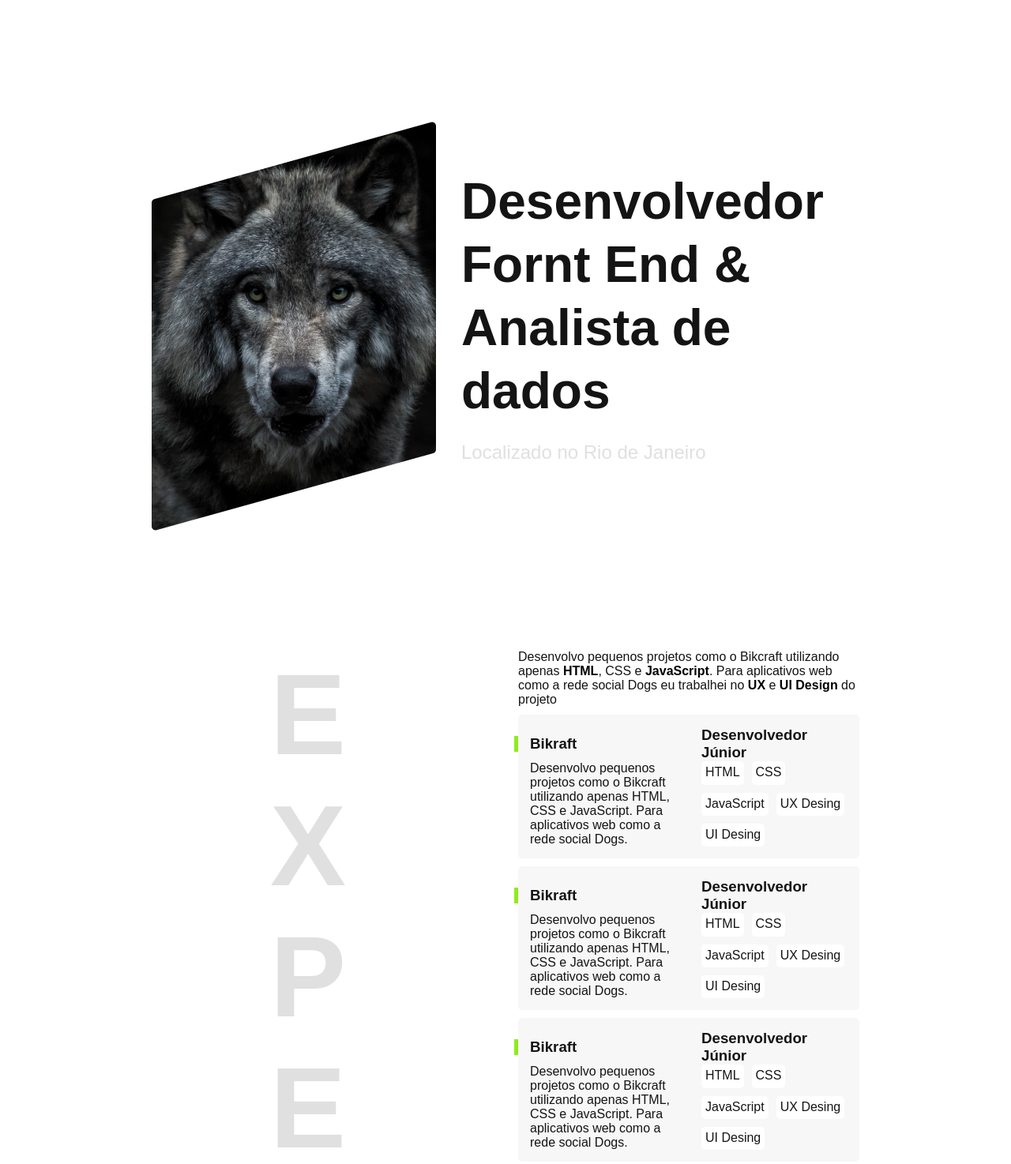
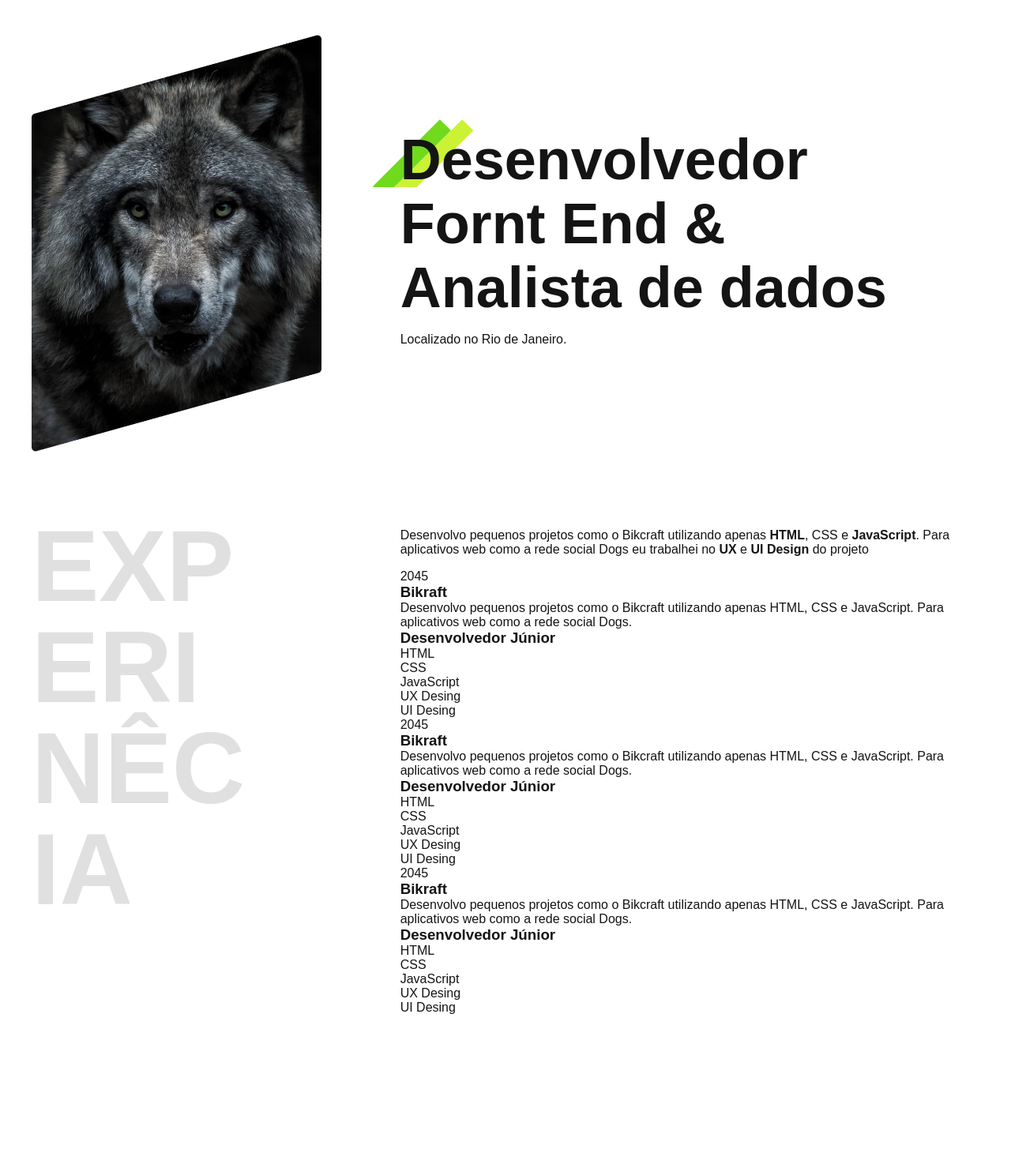
Before and after one commit to RCattoi/portifolio_origamid, a plain HTML site: page index.html in a window 1280 px wide. Shown: the part 144-1618 px from the top of the page at 79% size. After the commit the page ends 1469 px from the top, so only its background shows below. Drawn offline with Linux system fonts and the light colour scheme.

Commit message:
Estilizando a introdução

```diff
--- /dev/null
+++ b/css/experiencia.css
@@ -0,0 +1,12 @@
+.experiencia {
+  max-width: 1200px;
+  padding: 40px 20px;
+  margin: 0 auto;
+  display: grid;
+  grid-template-columns: 1fr 2fr;
+  gap: 100px;
+}
+
+.experiencia .subtitulo {
+  color: #e0e0e0;
+}
--- a/css/global.css
+++ b/css/global.css
@@ -25,3 +25,11 @@ a {
   text-decoration: none;
   color: black;
 }
+
+.subtitulo {
+  font-size: 8rem;
+  text-transform: uppercase;
+  word-break: break-all;
+  line-height: 1;
+  max-width: 4ch;
+}
--- /dev/null
+++ b/css/introducao.css
@@ -0,0 +1,69 @@
+.fotoPerfil {
+  width: 100%;
+  height: 100%;
+  object-fit: cover;
+  object-position: center;
+}
+.introducao {
+  max-width: 1200px;
+  padding: 40px 20px;
+  display: grid;
+  grid-template-columns: 1fr 2fr;
+  gap: 100px;
+  align-items: center;
+  margin: 0 auto;
+}
+
+.introducao h1 {
+  font-size: 4.5rem;
+  line-height: 1.125;
+  /* margin-bottom: 80px; */
+  position: relative;
+}
+
+h1::before {
+  content: " ";
+  display: block;
+  width: 130px;
+  height: 100px;
+  background: url("../img/detalhe.svg") no-repeat;
+  position: absolute;
+  z-index: -1;
+  top: -25px;
+  left: -35px;
+}
+@media (max-width: 1000px) {
+  .introducao h1 {
+    font-size: 3rem;
+  }
+  h1::before {
+    width: 100px;
+    height: 70px;
+    left: -70px;
+  }
+}
+
+@media (max-width: 800px) {
+  .introducao {
+    grid-template-columns: 1fr 1fr;
+    gap: 40px;
+  }
+  .introducao h1 {
+    font-size: 3rem;
+  }
+  h1::before {
+    width: 70px;
+    height: 60px;
+    left: -45px;
+    top: -60px;
+  }
+}
+@media (max-width: 600px) {
+  .introducao img {
+    display: none;
+  }
+  .introducao {
+    grid-template-columns: 1fr;
+    justify-items: center;
+  }
+}
--- a/css/style.css
+++ b/css/style.css
@@ -1,113 +1,4 @@
 @import "./global.css";
 @import "./header.css";
-
-.titulo {
-  margin: 150px auto;
-  display: grid;
-  grid-template-columns: 1fr 1fr;
-  align-items: center;
-  /* justify-content: center; */
-  /* place-content: center; */
-  justify-items: center;
-  column-gap: 2rem;
-}
-
-.titulo img {
-  max-height: 520px;
-  max-width: 360px;
-  align-self: center;
-  row-gap: 2rem;
-}
-
-h1 {
-  text-align: left;
-  font-size: 4rem;
-  margin: 0px 100px 0px 0px;
-  position: relative;
-  line-height: 80px;
-  /* max-width: 2ch; */
-}
-
-h1::before {
-  content: url(./img/detalhe.svg);
-  position: absolute;
-  z-index: -1;
-  top: -30px;
-  left: -50px;
-}
-.experiencia {
-  display: grid;
-  grid-template-columns: 1fr 1fr;
-  column-gap: 2rem;
-}
-h2 {
-  font-size: 9rem;
-  color: #e0e0e0;
-  font-weight: bold;
-  word-break: break-all;
-  padding: 0px 150px;
-  text-transform: uppercase;
-  place-self: center;
-  margin: 0px;
-}
-
-.subtitulo {
-  color: #e0e0e0;
-  font-size: 1.5rem;
-}
-.bold {
-  font-weight: bold;
-}
-.experienciaGeral {
-  max-width: 10ch;
-}
-
-.habilidades {
-  display: grid;
-  grid-template-columns: 1fr 1fr;
-  background-color: #f7f7f7;
-  margin: 10px 0px;
-  padding: 15px;
-  border-radius: 5px;
-  column-gap: 2rem;
-}
-.habilidadeConteudo {
-  grid-row: 2;
-}
-.tags {
-  display: flex;
-  grid-column: 2;
-  grid-row: 2;
-  flex-wrap: wrap;
-  list-style: none;
-  gap: 10px;
-  padding: 0px;
-  margin: 0px;
-}
-.tag {
-  background: white;
-  padding: 5px;
-  border-radius: 5px;
-}
-.habilidadesTitulo {
-  display: flex;
-  align-items: center;
-  position: relative;
-}
-
-.habilidadesTitulo::before {
-  content: " ";
-  display: inline-block;
-  background-color: #90eb1a;
-  height: 20px;
-  width: 5px;
-  position: absolute;
-  left: -20px;
-}
-
-@media (min-width: 1000px) {
-  body {
-    margin: auto 15vw;
-    /* background-color: #90eb1a; */
-  }
-}
+@import "./introducao.css";
+@import "./experiencia.css";
--- a/index.html
+++ b/index.html
@@ -14,27 +14,27 @@
     <img class="marca" src="./img/marca.svg" alt="">
     <nav>
       <ul class="header__menu">
-        <li> <a href="/">Experiência</a></li>
-        <li> <a href="/">Formação</a></li>
-        <li> <a href="/">Contato</a></li>
+        <li> <a href="#experiencia">Experiência</a></li>
+        <li> <a href="#formacao">Formação</a></li>
+        <li> <a href="#contato">Contato</a></li>
       </ul>
     </nav>
   </header>
-  <div class="titulo">
+  <main class="introducao">
     <img class="fotoPerfil" src="./img/perfil.jpg" alt="Foto de perfil">
     <div class="conteudo">
-      <h1> Desenvolvedor Fornt End & Analista de dados</h1>
-      <p class="subtitulo">Localizado no Rio de Janeiro</p>
+      <h1> Desenvolvedor <br> Fornt End & <br> Analista de dados</h1>
+      <p class="localizacao">Localizado no Rio de Janeiro.</p>
     </div>
-  </div>
-  <div class="experiencia">
-    <h2>Experinêcia</h2>
-    <div class="experiencias">
-      <div>
-        <span class="experienciaGeral">Desenvolvo pequenos projetos como o Bikcraft utilizando apenas <a class="bold">HTML</a>, CSS e <a class="bold">JavaScript</a>. Para aplicativos web como a rede social Dogs eu trabalhei no <a class="bold">UX </a>e <a class="bold">UI Design</a> do projeto</span>
-      </div>
+  </main>
+  <section class="experiencia" id="experiencia" aria-label="Experiência">
+    <h2 class="subtitulo">Experinêcia</h2>
+    <div class="experiencia_descrita">
+      <p class="experiencia_texto">Desenvolvo pequenos projetos como o Bikcraft utilizando apenas <strong>HTML</strong>, CSS e <strong>JavaScript</strong>. Para aplicativos web como a rede social Dogs eu trabalhei no <strong>UX </strong>e <strong>UI Design</strong> do projeto</span>
+      </p>
       <div>
         <div class="habilidades">
+          <span class="empresa_ano">2045</span>
           <h3 class="habilidadesTitulo">Bikraft</h3>
           <span class="habilidadeConteudo">Desenvolvo pequenos projetos como o Bikcraft utilizando apenas HTML, CSS e JavaScript. Para aplicativos web como a rede social Dogs.</span>
           <h3>Desenvolvedor Júnior</h3>
@@ -47,6 +47,7 @@
           </ul>
         </div>
         <div class="habilidades">
+          <span class="empresa_ano">2045</span>
           <h3 class="habilidadesTitulo">Bikraft</h3>
           <span class="habilidadeConteudo">Desenvolvo pequenos projetos como o Bikcraft utilizando apenas HTML, CSS e JavaScript. Para aplicativos web como a rede social Dogs.</span>
           <h3>Desenvolvedor Júnior</h3>
@@ -59,6 +60,7 @@
           </ul>
         </div>
         <div class="habilidades">
+          <span class="empresa_ano">2045</span>
           <h3 class="habilidadesTitulo">Bikraft</h3>
           <span class="habilidadeConteudo">Desenvolvo pequenos projetos como o Bikcraft utilizando apenas HTML, CSS e JavaScript. Para aplicativos web como a rede social Dogs.</span>
           <h3>Desenvolvedor Júnior</h3>
@@ -73,7 +75,8 @@
 
       </div>
     </div>
-  </div>
+  </section>
+
 </body>
 
 </html>
```
